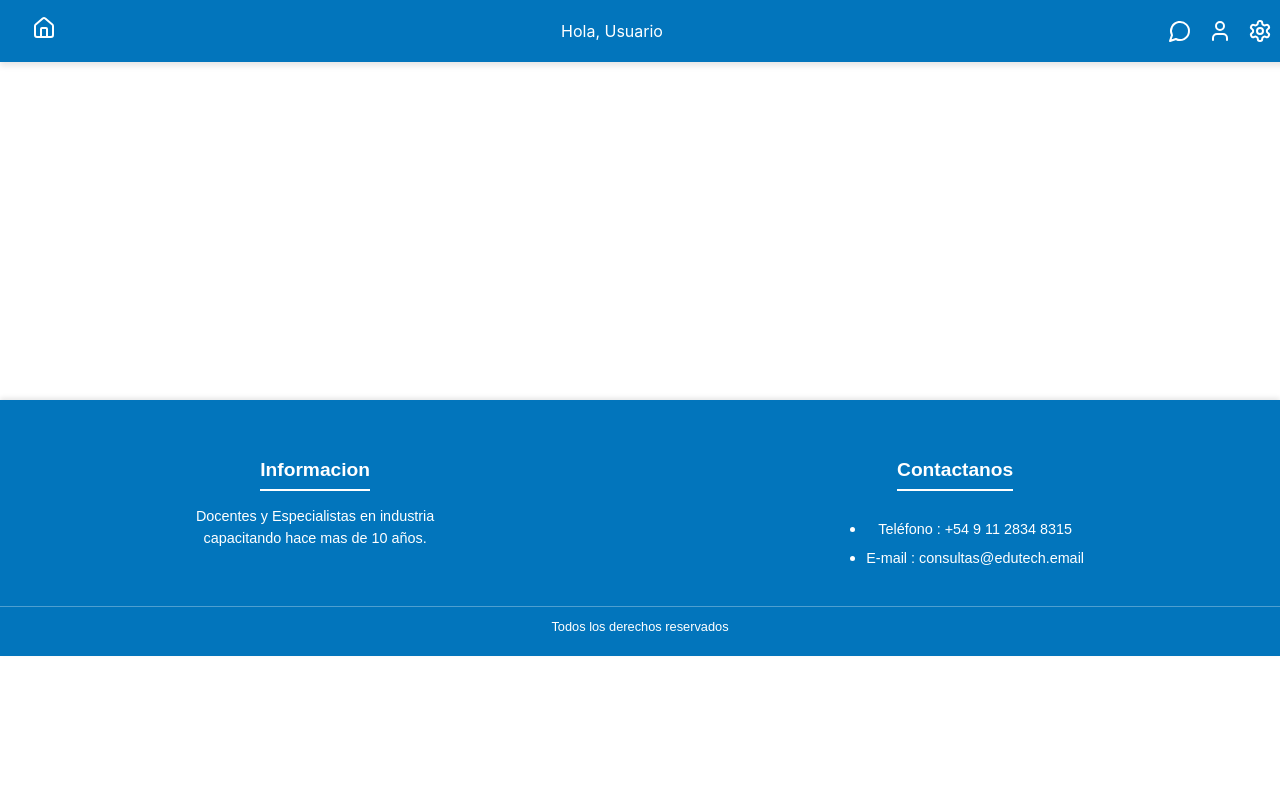
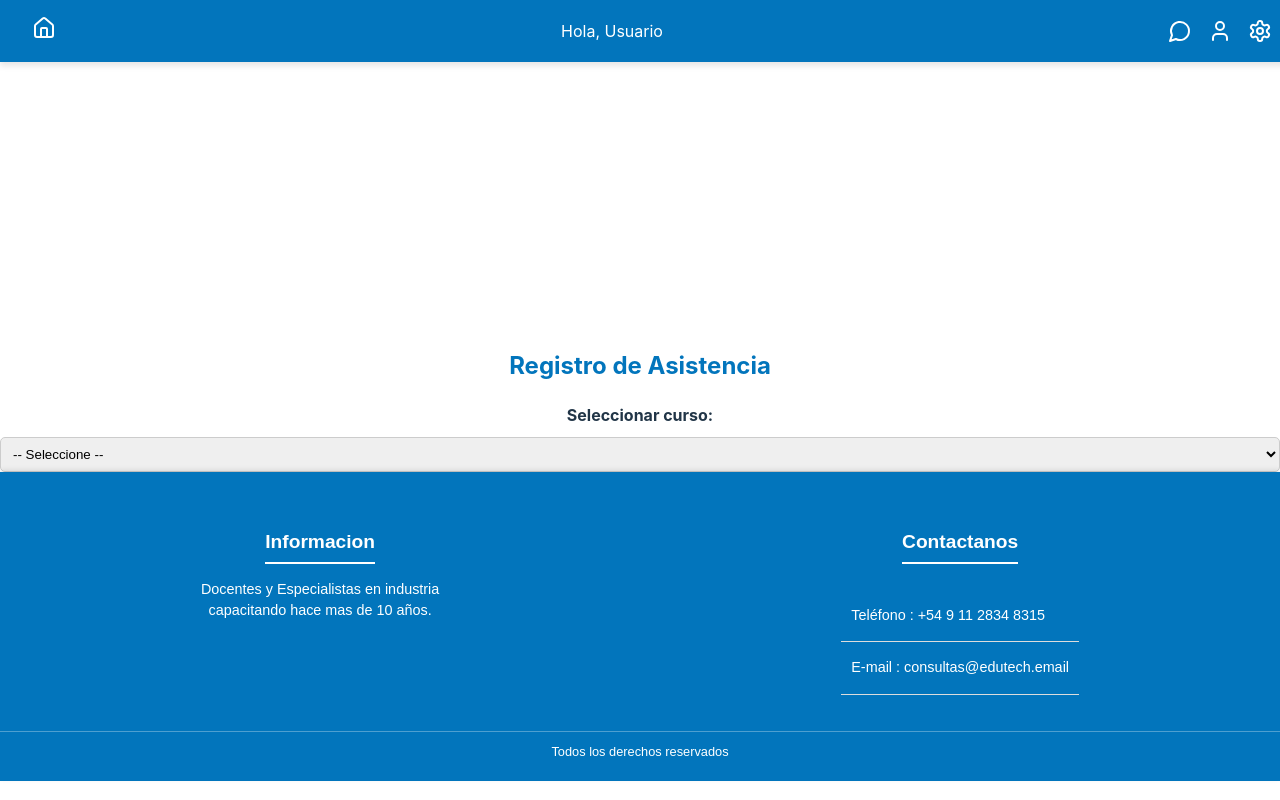
Before and after one commit to Javi1327/proyectofinal, a React (Vite) app: page /preceptor/Dar-asistencias in a window 1280 px wide. Built offline with nearby package versions, Linux system fonts and the light colour scheme; data requests are answered from the project's data file.

Commit message:
Agregamos base de la asistencia, y modificamos el SubirNotas

```diff
--- a/db.json
+++ b/db.json
@@ -44,5 +44,91 @@
       "Grado": "2A",
       "isHabilitado": true
     }
+  ],
+  "cursos": [
+    {
+      "id": "1",
+      "nombre": "1A"
+    },
+    {
+      "id": "2",
+      "nombre": "1B"
+    },
+    {
+      "id": "3",
+      "nombre": "2A"
+    },
+    {
+      "id": "4",
+      "nombre": "2B"
+    },
+    {
+      "id": "5",
+      "nombre": "3A"
+    },
+    {
+      "id": "6",
+      "nombre": "3B"
+    },
+    {
+      "id": "7",
+      "nombre": "4A"
+    },
+    {
+      "id": "8",
+      "nombre": "4B"
+    },
+    {
+      "id": "9",
+      "nombre": "5A"
+    },
+    {
+      "id": "10",
+      "nombre": "5B"
+    },
+    {
+      "id": "11",
+      "nombre": "6A"
+    },
+    {
+      "id": "12",
+      "nombre": "6B"
+    }
+  ],
+  "notas": [
+    {
+      "id": "1",
+      "curso": "6A",
+      "alumnoId": "1",
+      "nota1": 7,
+      "nota2": 8
+    },
+    {
+      "id": "2",
+      "curso": "6A",
+      "alumnoId": "2",
+      "nota1": 6,
+      "nota2": 7
+    },
+    {
+      "id": "3",
+      "curso": "6A",
+      "alumnoId": "3",
+      "nota1": 9,
+      "nota2": 10
+    },
+    {
+      "id": "4",
+      "curso": "2A",
+      "alumnoId": "4",
+      "nota1": 6,
+      "nota2": 7
+    },
+    {
+      "id": "ce2e",
+      "alumnoId": "1",
+      "curso": "6A",
+      "nota1": "4"
+    }
   ]
 }
--- a/src/App.jsx
+++ b/src/App.jsx
@@ -13,6 +13,7 @@ import VerCursos from './components/VerCursos';
 import PreceptorView from './pages/PreceptorView';
 import Alumno from './components/CargaAlumnos';
 import VerAlumnos from './components/VerAlumnos';
+import Asistencia from './components/Asistencia';
 
 const App = () => {
   return (
@@ -30,6 +31,7 @@ const App = () => {
           <Route path="/preceptor/cargar-alumnos" element={<Alumno />} />
           <Route path="/preceptor/ver-alumnos" element={<VerAlumnos />} />
           <Route path="/preceptor/ver-cursos" element={<VerCursos />} />
+          <Route path='/preceptor/Dar-asistencias' element={<Asistencia />} />
         </Routes>
         <Footer />
       </BrowserRouter>
--- /dev/null
+++ b/src/components/Asistencia.css
@@ -0,0 +1,63 @@
+.asistencia-container {
+    max-width: 600px;
+    margin: auto;
+    padding: 20px;
+    background: #f8f9fa;
+    border-radius: 10px;
+    box-shadow: 0 4px 6px rgba(0, 0, 0, 0.1);
+  }
+
+  h2 {
+    text-align: center;
+    color: #0275BC;
+  }
+
+  label {
+    font-weight: bold;
+    display: block;
+    margin: 10px 0;
+  }
+
+  select {
+    width: 100%;
+    padding: 8px;
+    border-radius: 5px;
+    border: 1px solid #ccc;
+  }
+
+  ul {
+    list-style: none;
+    padding: 0;
+  }
+
+  li {
+    display: flex;
+    justify-content: space-between;
+    align-items: center;
+    padding: 10px;
+    border-bottom: 1px solid #ddd;
+  }
+
+  button {
+    padding: 5px 10px;
+    border: none;
+    border-radius: 5px;
+    cursor: pointer;
+    color: white;
+  }
+
+  button:hover {
+    opacity: 0.8;
+  }
+
+  button:focus {
+    outline: none;
+  }
+
+  .presente {
+    background: #28a745;
+  }
+
+  .ausente {
+    background: #dc3545;
+  }
--- /dev/null
+++ b/src/components/Asistencia.jsx
@@ -0,0 +1,90 @@
+import React, { useState, useEffect } from "react";
+import "./Asistencia.css";
+
+const Asistencia = () => {
+  const [cursos, setCursos] = useState([]);
+  const [alumnos, setAlumnos] = useState([]);
+  const [cursoSeleccionado, setCursoSeleccionado] = useState("");
+  const [asistencia, setAsistencia] = useState({});
+  const [fecha, setFecha] = useState(new Date().toISOString().split("T")[0]);
+
+  useEffect(() => {
+    fetch("http://localhost:3001/cursos")
+      .then((res) => res.json())
+      .then((data) => setCursos(data))
+      .catch((error) => console.error("Error cargando cursos:", error));
+  }, []);
+
+  const cargarAlumnos = (curso) => {
+    setCursoSeleccionado(curso);
+    fetch(`http://localhost:3001/alumnos?curso=${curso}`)
+      .then((res) => res.json())
+      .then((data) => {
+        setAlumnos(data);
+        const estadoInicial = data.reduce((acc, alumno) => {
+          acc[alumno.id] = true; // Por defecto, todos presentes
+          return acc;
+        }, {});
+        setAsistencia(estadoInicial);
+      })
+      .catch((error) => console.error("Error cargando alumnos:", error));
+  };
+
+  const marcarAsistencia = (id) => {
+    setAsistencia((prev) => ({ ...prev, [id]: !prev[id] }));
+  };
+
+  const guardarAsistencia = () => {
+    const registro = {
+      fecha,
+      curso: cursoSeleccionado,
+      asistencia,
+    };
+
+    fetch("http://localhost:3001/asistencias", {
+      method: "POST",
+      headers: { "Content-Type": "application/json" },
+      body: JSON.stringify(registro),
+    })
+      .then(() => alert("Asistencia guardada!"))
+      .catch((error) => console.error("Error guardando asistencia:", error));
+  };
+
+  return (
+    <div>
+      <h2>Registro de Asistencia</h2>
+      <label>Seleccionar curso:</label>
+      <select onChange={(e) => cargarAlumnos(e.target.value)}>
+        <option value="">-- Seleccione --</option>
+        {cursos.length > 0 ? (
+          cursos.map((curso, index) => (
+            <option key={index} value={curso.nombre || curso}>
+              {curso.nombre || curso}
+            </option>
+          ))
+        ) : (
+          <option disabled>Cargando cursos...</option>
+        )}
+      </select>
+
+      {cursoSeleccionado && (
+        <div>
+          <h3>Alumnos de {cursoSeleccionado}</h3>
+          <ul>
+            {alumnos.map((alumno) => (
+              <li key={alumno.id}>
+                {alumno.nombre} {alumno.apellido}
+                <button onClick={() => marcarAsistencia(alumno.id)}>
+                  {asistencia[alumno.id] ? "Presente" : "Ausente"}
+                </button>
+              </li>
+            ))}
+          </ul>
+          <button onClick={guardarAsistencia}>Guardar Asistencia</button>
+        </div>
+      )}
+    </div>
+  );
+};
+
+export default Asistencia;
--- a/src/components/SubirNotas.jsx
+++ b/src/components/SubirNotas.jsx
@@ -1,25 +1,115 @@
-import React, { useState } from 'react';
+import React, { useState, useEffect } from 'react';
 import './SubirNotas.css';
 
 export default function SubirNotas() {
+  const [cursos, setCursos] = useState([]);
+  const [alumnos, setAlumnos] = useState([]);
+  const [notas, setNotas] = useState({});
+  const [cursoSeleccionado, setCursoSeleccionado] = useState('');
   const [nombreAlumno, setNombreAlumno] = useState('');
   const [materia, setMateria] = useState('');
   const [nota, setNota] = useState('');
   const [tipoNota, setTipoNota] = useState('nota1');
   const [mensaje, setMensaje] = useState('');
 
+  // Cargar los cursos cuando el componente se monta
+  useEffect(() => {
+    fetch('http://localhost:3001/cursos')
+      .then((res) => res.json())
+      .then((data) => setCursos(data))
+      .catch((error) => console.error('Error cargando cursos:', error));
+  }, []);
+
+  // Cargar las notas del curso seleccionado
+  useEffect(() => {
+    if (cursoSeleccionado) {
+      fetch(`http://localhost:3001/notas?curso=${cursoSeleccionado}`)
+        .then((res) => res.json())
+        .then((data) => {
+          const notasMapeadas = data.reduce((acc, nota) => {
+            acc[nota.alumnoId] = nota; // Mapear las notas por alumnoId
+            return acc;
+          }, {});
+          setNotas(notasMapeadas);
+        })
+        .catch((error) => console.error('Error cargando notas:', error));
+
+      // También cargar los alumnos del curso
+      fetch(`http://localhost:3001/alumnos?Grado=${cursoSeleccionado}`)
+        .then((res) => res.json())
+        .then((data) => setAlumnos(data))
+        .catch((error) => console.error('Error cargando alumnos:', error));
+    }
+  }, [cursoSeleccionado]);
+
+  // Función para manejar el envío del formulario de notas
   const handleSubmit = (e) => {
     e.preventDefault();
-    setMensaje(`Nota registrada correctamente para ${nombreAlumno}`);
-    setNombreAlumno('');
-    setMateria('');
-    setNota('');
-    setTipoNota('nota1');
+
+    // Buscar el alumno por nombre para obtener su ID (esto puede ajustarse a tu lógica)
+    const alumno = alumnos.find((a) => `${a.Nombre} ${a.Apellido}` === nombreAlumno);
+    if (!alumno) {
+      setMensaje('Alumno no encontrado.');
+      return;
+    }
+
+    const nuevaNota = {
+      alumnoId: alumno.id,
+      curso: cursoSeleccionado,
+      [tipoNota]: nota, // Guardar la nota de acuerdo al tipo (nota1 o nota2)
+    };
+
+    // Enviar la nueva nota al servidor con un POST
+    fetch('http://localhost:3001/notas', {
+      method: 'POST',
+      headers: {
+        'Content-Type': 'application/json',
+      },
+      body: JSON.stringify(nuevaNota),
+    })
+      .then((res) => res.json())
+      .then((data) => {
+        setNotas((prevNotas) => ({
+          ...prevNotas,
+          [data.alumnoId]: data, // Actualizar las notas después de subirlas
+        }));
+        setMensaje(`Nota registrada correctamente para ${nombreAlumno}`);
+        setNombreAlumno('');
+        setMateria('');
+        setNota('');
+        setTipoNota('nota1');
+      })
+      .catch((error) => console.error('Error subiendo nota:', error));
   };
 
   return (
     <div className="subir-notas-container">
       <h2>Subir Calificaciones</h2>
+      <label>Seleccionar curso:</label>
+      <select onChange={(e) => setCursoSeleccionado(e.target.value)}>
+        <option value="">-- Seleccione --</option>
+        {cursos.map((curso) => (
+          <option key={curso.id} value={curso.nombre}>
+            {curso.nombre}
+          </option>
+        ))}
+      </select>
+
+      {cursoSeleccionado && (
+        <div>
+          <h3>Alumnos de {cursoSeleccionado}</h3>
+          <ul>
+            {alumnos.map((alumno) => (
+              <li key={alumno.id}>
+                {alumno.Nombre} {alumno.Apellido}
+                <span> - Nota 1: {notas[alumno.id]?.nota1 || 'N/A'}</span>
+                <span> - Nota 2: {notas[alumno.id]?.nota2 || 'N/A'}</span>
+              </li>
+            ))}
+          </ul>
+        </div>
+      )}
+
       <form onSubmit={handleSubmit}>
         <label>Nombre del Alumno:</label>
         <input
@@ -58,6 +148,7 @@ export default function SubirNotas() {
 
         <button type="submit">Subir Nota</button>
       </form>
+
       {mensaje && <p>{mensaje}</p>}
     </div>
   );
```
